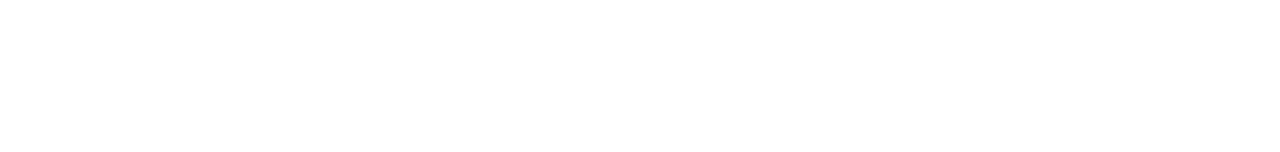
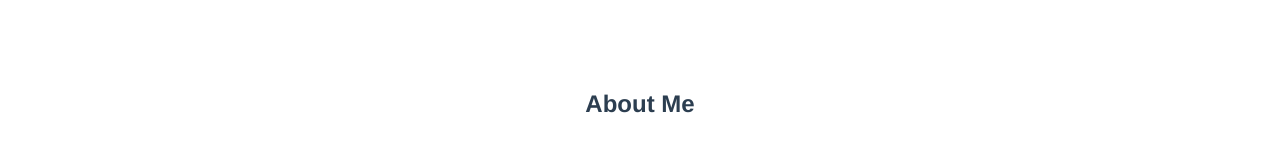
Before and after one commit to jackiewong99/portfolio, a Vue app: page / in a window 1280 px wide. Shown: the part 955-1107 px from the top of the page. Built offline with nearby package versions, Linux system fonts and the light colour scheme.

Commit message:
Add placeholder text.

```diff
--- a/src/views/About.vue
+++ b/src/views/About.vue
@@ -1,9 +1,13 @@
 <template>
-  <div></div>
+  <div class="about">
+    <h1>About Me</h1>
+  </div>
 </template>
 
 <script>
-export default {};
+export default {
+  name: 'About'
+};
 </script>
 
 <style scoped></style>
```
